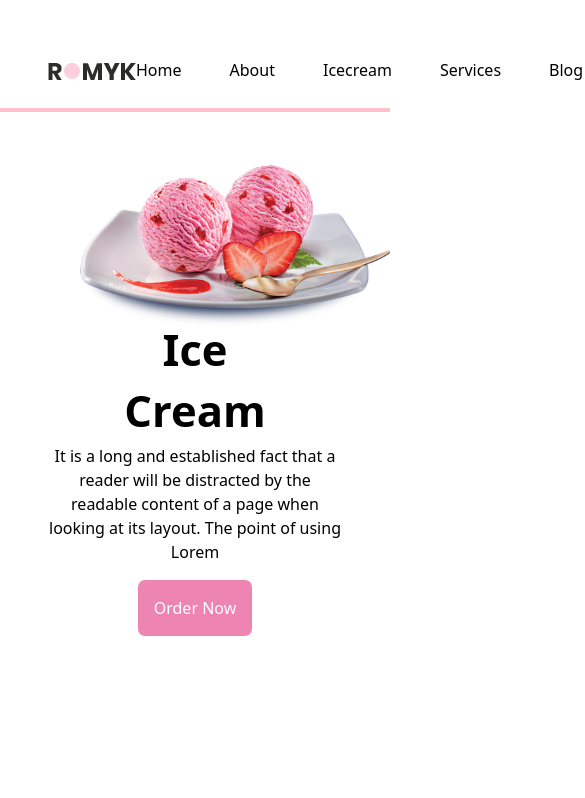
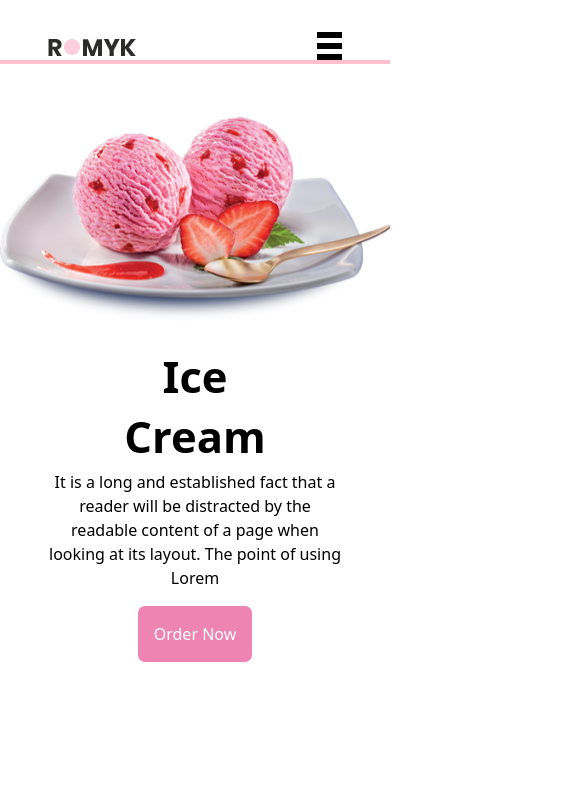
Before and after one commit to Sasfi12/romykJs, a website: page index.html in a window 390 px wide. Shown: the top 798 px of the page, 585 px wide, since content can reach past the window. Drawn offline with nearby package versions, Linux system fonts and the light colour scheme.

Commit message:
burger menu displayed

```diff
--- a/index.html
+++ b/index.html
@@ -11,18 +11,26 @@
 
 <body class="text-black">
   <nav class="d-flex justify-content-between align-items-center w-100 ps-5 pe-5">
+    <div class="logo-containe w-25 d-flex justify-content-start align-items-center">
       <img src="public/img/logo.png" alt="logo">
-    <div class="d-flex gap-5">
+    </div>
+    <div class="burgered-part d-flex justify-content-between w-100">
+      <div class="d-flex gap-5 justify-content-center">
         <div>Home</div>
         <div>About</div>
         <div>Icecream</div>
         <div>Services</div>
         <div>Blog</div>
       </div>
-    <div class="">
+      <div class="logos  justify-content-end">
         <button id="loginButton">Login <i class="bi bi-person-fill"></i></button><button id="darkMode"><i
             class="bi bi-moon-fill"></i>
         </button>
+      </div>
+
+    </div>
+    <div id="bourgir">
+      <span></span><span></span><span></span>
     </div>
   </nav>
   <header class="d-flex justify-content-center align-items-center pt-5">
--- a/public/js/main.js
+++ b/public/js/main.js
@@ -17,3 +17,9 @@ darkMode.addEventListener("click", darkmodetoggle);
 let loginButton = document.querySelector("#loginButton");
 loginButton.addEventListener("click" ,function() {alert("open modal")})
 //carousel
+
+// burgerMenu
+let burgerMenu = document.querySelector("#bourgir")
+burgerMenu.addEventListener("click", function() {
+    alert('burger menu displayed')
+})
--- a/src/sass/modules/_header.sass
+++ b/src/sass/modules/_header.sass
@@ -1,8 +1,7 @@
 header
-
+    gap: 15rem
 
 .big-ice-cream
-    padding-left: 5rem
     width: 40%
     animation: up-down infinite alternate 2s
     transition: 2s
@@ -15,6 +14,7 @@ header
         transform: translateY(0px)
 @media (max-width: 960px)
     header
+        gap: 2rem
         display: revert
         flex-direction: column-reverse
         .decription
--- a/src/sass/modules/_nav.sass
+++ b/src/sass/modules/_nav.sass
@@ -3,8 +3,17 @@ nav
     border-bottom: solid 4px pink
     padding-top: 2rem !important
     width: 90%
-    button
-        border: none
-        background-color: inherit
-    > div
-        cursor: pointer
+    overflow: hidden
+#bourgir
+    display: none
+    flex-direction: column
+    gap: 5px
+    cursor: pointer
+    span
+        border: solid
+        width: 25px
+@media (max-width: 850px)
+    .burgered-part
+        display: none !important
+    #bourgir
+        display: flex !important
--- a/src/sass/modules/_styles.sass
+++ b/src/sass/modules/_styles.sass
@@ -10,8 +10,9 @@ body
         background-color: black !important
 .container
     width: 100% !important
-
 section , header
     padding-top: 5rem !important
     padding-bottom: 5rem !important
-// hamburger-menu
+
+.sect-title
+    padding-left: 20%
```
Also changed, not shown: public/css/app.css, 1 other file. Lines whose indentation alone changed are shown as unchanged.
